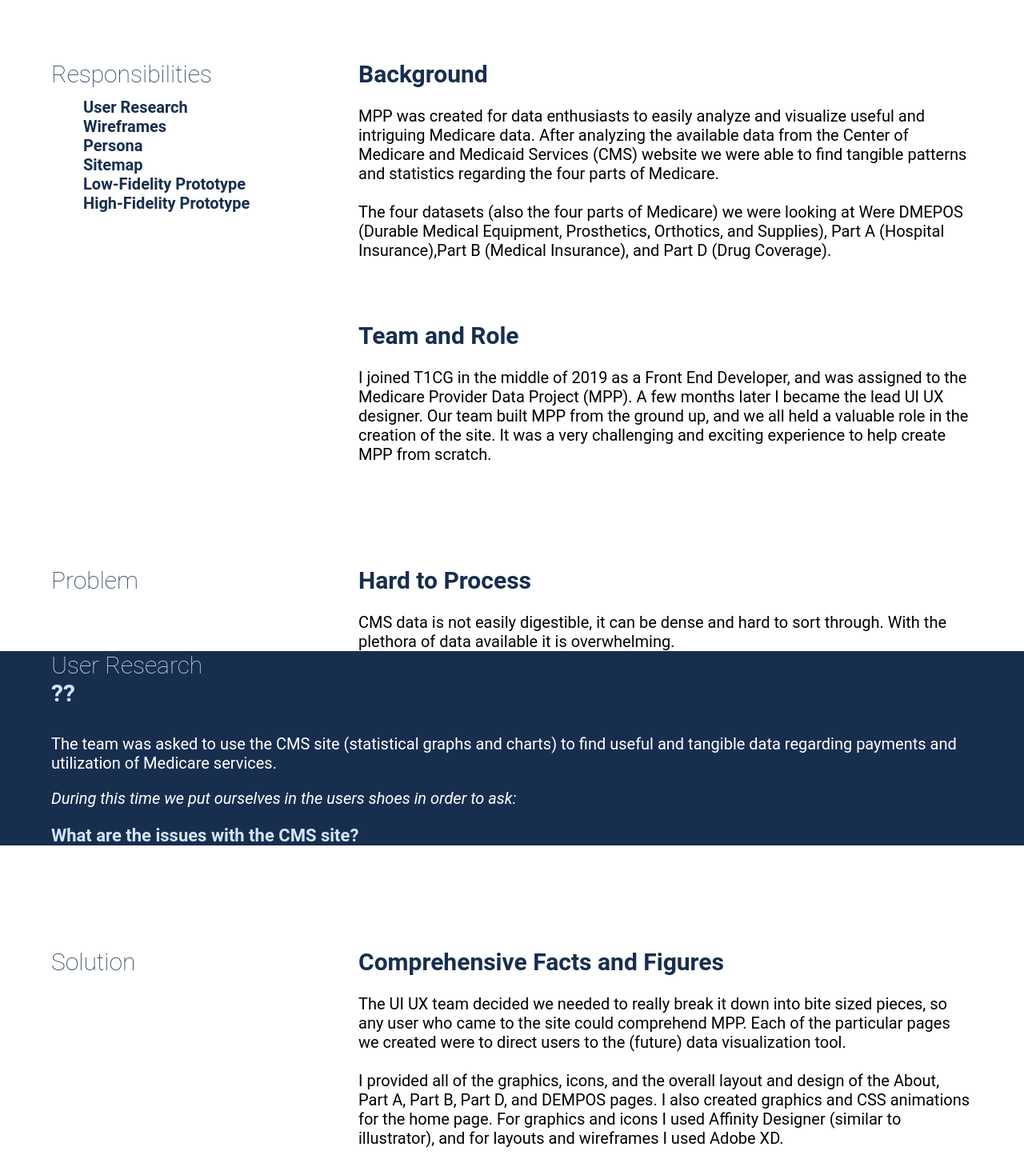
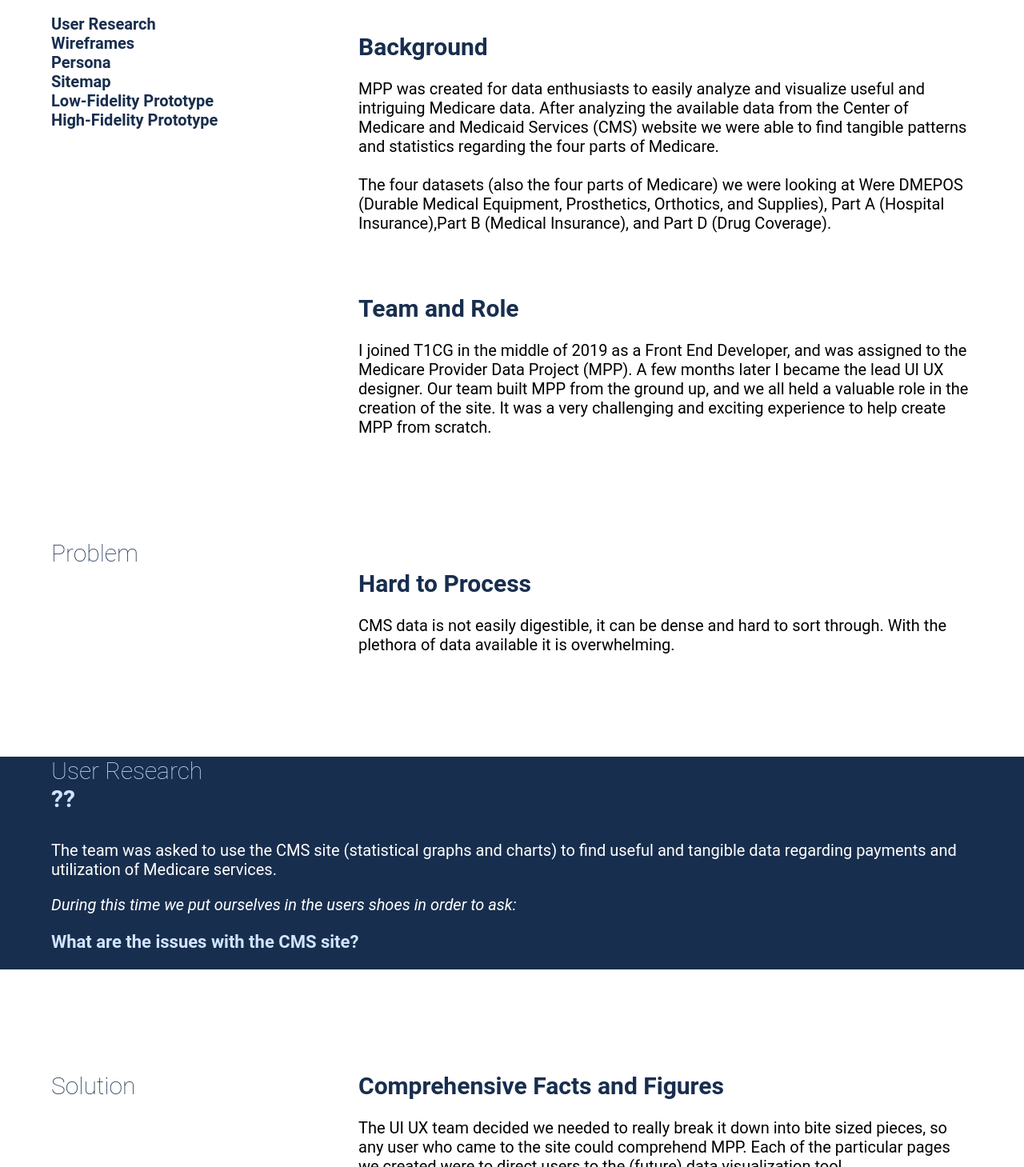
Before and after one commit to katherinestout/portfolio.stout, a React (Create React App) app in the folder portfolio/: page /mpp/mppMedicarePages in a window 1280 px wide. Shown: the part 731-2190 px from the top of the page at 80% size. Built offline with nearby package versions, Linux system fonts and the light colour scheme; a web font is replaced by a local one.

Commit message:
small screen resp mpp

```diff
--- a/portfolio/src/routes/projects/components/mpp/mpp.js
+++ b/portfolio/src/routes/projects/components/mpp/mpp.js
@@ -6,13 +6,6 @@ const MPP = () => (
   <div className={styles}>
     <div className="mppBody">
       <div className="mppContent1">
-        <ul>
-          <li>Empathize</li>
-          <li>Define</li>
-          <li>Ideate</li>
-          <li>Prototype</li>
-          <li>Test</li>
-        </ul>
 
         <div className="wrapper-1">
           <div className="div1">
@@ -27,7 +20,7 @@ const MPP = () => (
             </ul>
           </div>
           <div className="div2">
-            <div className="darkSubHeader">Background </div>
+            <div className="darkSubHeader">Background</div>
             <div className="content">
               MPP was created for data enthusiasts to easily analyze and
               visualize useful and intriguing Medicare data. After analyzing the
--- a/portfolio/src/routes/projects/styles/mpp.scss
+++ b/portfolio/src/routes/projects/styles/mpp.scss
@@ -5,6 +5,160 @@
 //     height: 300px;
 // }
 
+.mppBody {
+//Responsive- Small screens
+
+
+    .lightHeader {
+        @include lightMppHeaders;
+
+    }
+
+    .darkHeader {
+        @include darkMppHeaders;
+    }
+
+    .lightSubHeader{
+        @include lightMppSubHeaders;
+    }
+
+    .darkSubHeader {
+        @include darkMppSubHeaders;
+    }
+
+    .content {
+        @include content;
+    }
+
+    .boldContent {
+        @include boldContent;
+    }
+
+    .lightContent {
+        @include lightMppContent;
+    }
+
+    .center {
+        @include center;
+    }
+
+
+    .mppContent1 {
+
+        background-color: $white;
+        color: black;
+
+        .wrapper-1 {
+            margin-left: 15%;
+            margin-right: 15%;
+            // margin-top: 5%;
+
+            margin-top: 10%;
+            display: grid;
+            grid-template-columns: 1fr;
+            grid-template-rows: repeat(auto-fit(2, 1fr));
+            grid-column-gap: 0px;
+            grid-row-gap: 0px;
+            .div1{
+
+                grid-area: 1 / 1 / 2 / 2;
+                ul {list-style-type: none;
+                   font-weight: bold;
+                   margin: 0;
+                   padding:0;
+                   margin-top: 5%;
+                }
+                }
+            .div2 {
+                margin-top: 10%;
+                // margin-left: 10%;
+                // margin-top: 5%;
+
+                grid-area: 2 / 1 / 3 / 2; }
+        }
+
+
+
+
+        .wrapper-2 {
+            margin-left: 15%;
+            margin-right: 15%;
+            margin-top: 10%;
+            display: grid;
+            grid-template-columns: 1fr;
+            grid-template-rows: repeat(auto-fit(.25, 1fr));
+            grid-column-gap: 0px;
+            grid-row-gap: 0px;
+
+
+    .div1 { grid-area: 1 / 1 / 2 / 2; }
+    .div2 { grid-area: 2 / 1 / 3 / 2;
+        // margin-left: 10%;
+        margin-top: 5%;
+    }
+        } }
+
+    .mppContent2 {
+        background-color: $mpp-dark;;
+        .wrapper-4 {
+            margin-left: 15%;
+            margin-right: 15%;
+            // margin-top: 5%;
+
+            margin-top: 10%;
+            display: grid;
+            grid-template-columns: 1fr;
+            grid-template-rows: repeat(auto-fit(.25, 1fr));
+            grid-column-gap: 0px;
+            grid-row-gap: 0px;
+
+            .div1 {
+                grid-area: 1 / 1 / 2 / 2;
+            }
+            .div2 {
+                grid-area: 2 / 1 / 3 / 2;
+                .p1 {
+                    font-style: italic;
+                }
+                .p2 {
+                    font-weight: bold;
+                    font-size: 22px;
+                    color: $mpp-light;
+                }
+            }
+
+        }
+    }
+
+.mppContent3 {
+    background-color: $white;
+    color: black;
+    .wrapper-3 {
+        margin-left: 15%;
+        margin-right: 15%;
+        margin-top: 10%;
+        display: grid;
+        grid-template-columns: 1fr;
+        grid-template-rows: repeat(auto-fit(.25, 1fr));
+        grid-column-gap: 0px;
+        grid-row-gap: 0px;
+
+       .div1{grid-area: 1 / 1 / 2 / 2;}
+       .div2 {grid-area: 2 / 1 / 3 / 2; }
+       padding-bottom: 20%;;
+    }
+
+
+}
+
+}
+
+
+
+
+
+
+@media only screen and (min-width: 750px) {
 .mppBody {
     //Responsive- Small screens
 
@@ -124,9 +278,130 @@
 
     }
 
+    }}
 
 
 
 
 
+    @media only screen and (min-width: 1150px) {
+.mppBody {
+    //Responsive- Small screens
+
+
+        .lightHeader {
+            @include lightMppHeaders;
+
         }
+
+        .darkHeader {
+            @include darkMppHeaders;
+        }
+
+        .lightSubHeader{
+            @include lightMppSubHeaders;
+        }
+
+        .darkSubHeader {
+            @include darkMppSubHeaders;
+        }
+
+        .content {
+            @include content;
+        }
+
+        .boldContent {
+            @include boldContent;
+        }
+
+        .lightContent {
+            @include lightMppContent;
+        }
+
+        .center {
+            @include center;
+        }
+
+
+        .mppContent1 {
+            background-color: $white;
+            color: black;
+
+        .wrapper-1 {
+            margin-left: 5%;
+            margin-right: 5%;
+            margin-top: 10%;
+            display: grid;
+            grid-template-columns: repeat(3, 1fr);
+            grid-template-rows: 1fr;
+            grid-column-gap: 0px;
+            grid-row-gap: 0px;
+            .div1{
+
+                 grid-area: 1 / 1 / 2 / 2;
+                ul {list-style-type: none;
+                   font-weight: bold;
+                   color: $mpp-dark;
+                }
+                }
+            .div2 {
+
+                grid-area: 1 / 2 / 2 / 4;
+            .marginDiv {
+                margin-top: 10%;
+            }
+            }
+        }
+
+
+
+        .wrapper-2 {
+            margin-left: 5%;
+            margin-right: 5%;
+            margin-top: 10%;
+            display: grid;
+            grid-template-columns: repeat(3, 1fr);
+            grid-template-rows: 1fr;
+            grid-column-gap: 0px;
+            grid-row-gap: 0px;
+           .div1{grid-area: 1 / 1 / 2 / 2;}
+           .div2 {grid-area: 1 / 2 / 2 / 4;}
+    }
+        }
+
+        .mppContent2 {
+            background-color: $mpp-dark;;
+            .wrapper-4 {
+                margin-left: 5%;
+                margin-right: 5%;
+                .p1 {
+                    font-style: italic;
+                }
+                .p2 {
+                    font-weight: bold;
+                    font-size: 22px;
+                    color: $mpp-light;
+                }
+            }
+        }
+
+    .mppContent3 {
+        background-color: $white;
+        color: black;
+        .wrapper-3 {
+            margin-left: 5%;
+            margin-right: 5%;
+            margin-top: 10%;
+            display: grid;
+            grid-template-columns: repeat(3, 1fr);
+            grid-template-rows: 1fr;
+            grid-column-gap: 0px;
+            grid-row-gap: 0px;
+           .div1{grid-area: 1 / 1 / 2 / 2;}
+           .div2 {grid-area: 1 / 2 / 2 / 4;}
+        }
+
+
+    }
+
+    }}
```
Lines whose indentation alone changed are shown as unchanged.
